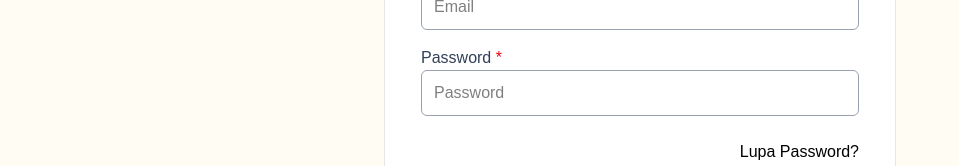
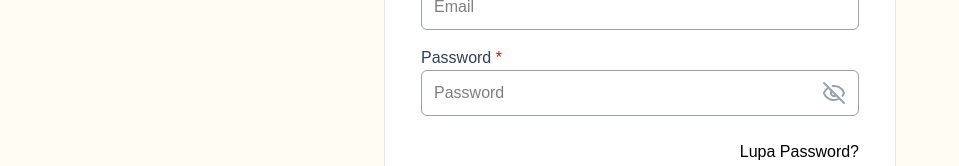
Before and after one commit to Startang141/videobelajar, a Next.js app: page / in a window 1280 px wide. Shown: the part 331-497 px from the top of the page, without its empty margins (0-959 px from the left). Built offline with nearby package versions, Linux system fonts and the light colour scheme.

Commit message:
fix:auth

```diff
--- a/src/app/page.tsx
+++ b/src/app/page.tsx
@@ -4,10 +4,8 @@ import Navbar from "../features/navbar";
 export default function Home() {
   return (
     <div>
-      <main>
-        <Navbar></Navbar>
-        <Login></Login>
-      </main>
+      <Navbar />
+      <Login></Login>
     </div>
   );
 }
--- a/src/features/login/components/buttonLogin.tsx
+++ b/src/features/login/components/buttonLogin.tsx
@@ -1,4 +1,5 @@
 import Image from "next/image";
+import Link from "next/link";
 
 const ButtonLogin = () => {
   return (
@@ -10,9 +11,12 @@ const ButtonLogin = () => {
         >
           Masuk
         </button>
-        <button className="text-md block w-full bg-green-50 text-green-600 rounded-md font-bold py-2.5 hover:bg-green-100">
+        <Link
+          href="/register"
+          className="text-md block w-full bg-green-50 text-green-600 rounded-md font-bold py-2.5 hover:bg-green-100 text-center"
+        >
           Daftar
-        </button>
+        </Link>
       </div>
       <div className="flex items-center gap-2">
         <div className="h-0.5 bg-gray-200 flex-1 rounded-2xl"></div>
--- a/src/features/login/components/formLogin.tsx
+++ b/src/features/login/components/formLogin.tsx
@@ -1,6 +1,13 @@
+"use client";
 import Link from "next/link";
+import { useState } from "react";
 
 const FormLogin = () => {
+  const [showPassword, setShowPassword] = useState(false);
+
+  const handleShow = () => {
+    setShowPassword(!showPassword);
+  };
   return (
     <>
       <div className="mt-9 mb-6 flex flex-col gap-4">
@@ -19,16 +26,53 @@ const FormLogin = () => {
           <label htmlFor="password" className="text-md text-slate-700">
             Password <span className="text-red-600">*</span>
           </label>
-          <div>
+          <div className="border flex justify-between w-full rounded-md border-gray-400 px-3 py-2.5 text-md focus-within:border-green-600 focus-within:outline focus-within:outline-green-600">
             <input
-              type="password"
+              type={showPassword ? "text" : "password"}
               name="password"
               placeholder="Password"
-              className="border block w-full rounded-md border-gray-400 px-3 py-2.5 text-md focus:border-green-600 focus:outline focus:outline-green-600"
+              className="outline-0 flex-1 focus:outline-none focus:border-0"
             />
+            <button type="button" onClick={handleShow}>
+              {showPassword ? (
+                <svg
+                  xmlns="http://www.w3.org/2000/svg"
+                  width="24"
+                  height="24"
+                  viewBox="0 0 24 24"
+                  fill="none"
+                  stroke="currentColor"
+                  strokeWidth="2"
+                  strokeLinecap="round"
+                  strokeLinejoin="round"
+                  className="lucide lucide-eye-icon lucide-eye text-gray-400"
+                >
+                  <path d="M2.062 12.348a1 1 0 0 1 0-.696 10.75 10.75 0 0 1 19.876 0 1 1 0 0 1 0 .696 10.75 10.75 0 0 1-19.876 0" />
+                  <circle cx="12" cy="12" r="3" />
+                </svg>
+              ) : (
+                <svg
+                  xmlns="http://www.w3.org/2000/svg"
+                  width="24"
+                  height="24"
+                  viewBox="0 0 24 24"
+                  fill="none"
+                  stroke="currentColor"
+                  strokeWidth="2"
+                  strokeLinecap="round"
+                  strokeLinejoin="round"
+                  className="lucide lucide-eye-off-icon lucide-eye-off text-gray-400"
+                >
+                  <path d="M10.733 5.076a10.744 10.744 0 0 1 11.205 6.575 1 1 0 0 1 0 .696 10.747 10.747 0 0 1-1.444 2.49" />
+                  <path d="M14.084 14.158a3 3 0 0 1-4.242-4.242" />
+                  <path d="M17.479 17.499a10.75 10.75 0 0 1-15.417-5.151 1 1 0 0 1 0-.696 10.75 10.75 0 0 1 4.446-5.143" />
+                  <path d="m2 2 20 20" />
+                </svg>
+              )}
+            </button>
           </div>
         </div>
-        <Link href="youtube.com" className="text-right block mt-2">
+        <Link href="#" className="text-right block mt-2">
           Lupa Password?
         </Link>
       </div>
--- a/src/features/login/index.tsx
+++ b/src/features/login/index.tsx
@@ -4,8 +4,8 @@ import FormLogin from "./components/formLogin";
 const Login = () => {
   return (
     <>
-      <div className="bg-[#fffdf3] w-full md:h-screen h-[130vh] flex flex-row items-center">
-        <div className="max-w-lg md:w-lg min-w-xs bg-white mx-auto p-9 border border-gray-200 rounded-xl">
+      <div className="bg-[#fffdf3] w-full md:h-screen h-[130vh] flex flex-row items-center relative">
+        <div className="max-w-lg md:w-lg min-w-xs bg-white mx-auto p-9 border border-gray-200 rounded-xl lg:py-6">
           <div className="text-center mb-8 flex-col flex gap-2.5">
             <h2 className="font-semibold text-3xl text-black">Masuk Ke Akun</h2>
             <p className="text-md text-gray-600">
--- a/src/features/navbar/index.tsx
+++ b/src/features/navbar/index.tsx
@@ -3,7 +3,7 @@ import NavImage from "./components/navImage";
 const Navbar = () => {
   return (
     <>
-      <div className="block shadow-md bg-white">
+      <div className="relative shadow-md bg-white">
         <div className="container mx-auto py-4">
           <NavImage />
         </div>
--- a/src/features/register/components/buttonRegister.tsx
+++ b/src/features/register/components/buttonRegister.tsx
@@ -1,4 +1,5 @@
 import Image from "next/image";
+import Link from "next/link";
 
 const ButtonRegister = () => {
   return (
@@ -10,12 +11,12 @@ const ButtonRegister = () => {
         >
           Masuk
         </button>
-        <button
-          type="button"
-          className="text-md block w-full bg-green-50 text-green-600 rounded-md font-bold py-2.5 hover:bg-green-100"
+        <Link
+          href="/"
+          className="text-md block w-full bg-green-50 text-green-600 rounded-md font-bold py-2.5 hover:bg-green-100 text-center"
         >
-          Login
-        </button>
+          Daftar
+        </Link>
       </div>
       <div className="flex items-center gap-2">
         <div className="h-0.5 bg-gray-200 flex-1 rounded-2xl"></div>
--- a/src/features/register/components/formRegister.tsx
+++ b/src/features/register/components/formRegister.tsx
@@ -65,7 +65,7 @@ const FormRegister = () => {
               <select
                 name=""
                 id=""
-                className="border block p-[12.5px] text-md border-gray-400 rounded-tr-md rounded-br-md focus:border-green-600 focus:outline focus:outline-green-600"
+                className="border block py-[12.5px] px-1 text-md border-gray-400 rounded-tr-md rounded-br-md focus:border-green-600 focus:outline focus:outline-green-600"
               >
                 <option value="+62">+62</option>
                 <option value="+1">+1</option>
@@ -118,9 +118,9 @@ const FormRegister = () => {
                   viewBox="0 0 24 24"
                   fill="none"
                   stroke="currentColor"
-                  stroke-width="2"
-                  stroke-linecap="round"
-                  stroke-linejoin="round"
+                  strokeWidth="2"
+                  strokeLinecap="round"
+                  strokeLinejoin="round"
                   className="lucide lucide-eye-off-icon lucide-eye-off text-gray-400"
                 >
                   <path d="M10.733 5.076a10.744 10.744 0 0 1 11.205 6.575 1 1 0 0 1 0 .696 10.747 10.747 0 0 1-1.444 2.49" />
--- a/src/features/register/index.tsx
+++ b/src/features/register/index.tsx
@@ -4,8 +4,8 @@ import FormRegister from "./components/formRegister";
 const Register = () => {
   return (
     <>
-      <div className="bg-[#fffdf3] w-full md:h-screen h-[130vh] flex flex-row items-center">
-        <div className="max-w-lg md:w-lg min-w-xs bg-white mx-auto p-9 border border-gray-200 rounded-xl">
+      <div className="bg-[#fffdf3] w-full flex flex-row items-center py-9">
+        <div className="max-w-lg md:w-lg min-w-xs bg-white mx-auto md:p-9 p-5 border border-gray-200 rounded-xl lg:py-6">
           <div className="text-center mb-8 flex-col flex gap-2.5">
             <h2 className="font-semibold text-3xl text-black">
               Pendaftaran Akun
```
